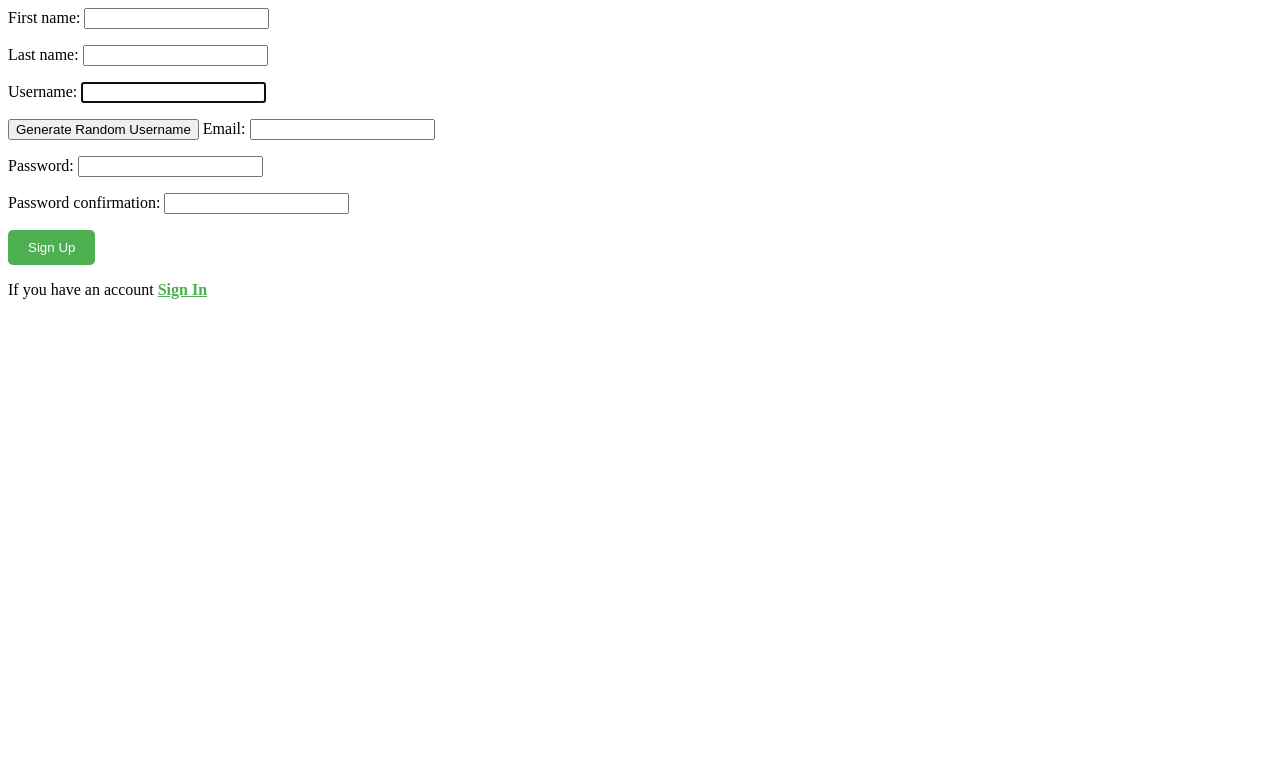
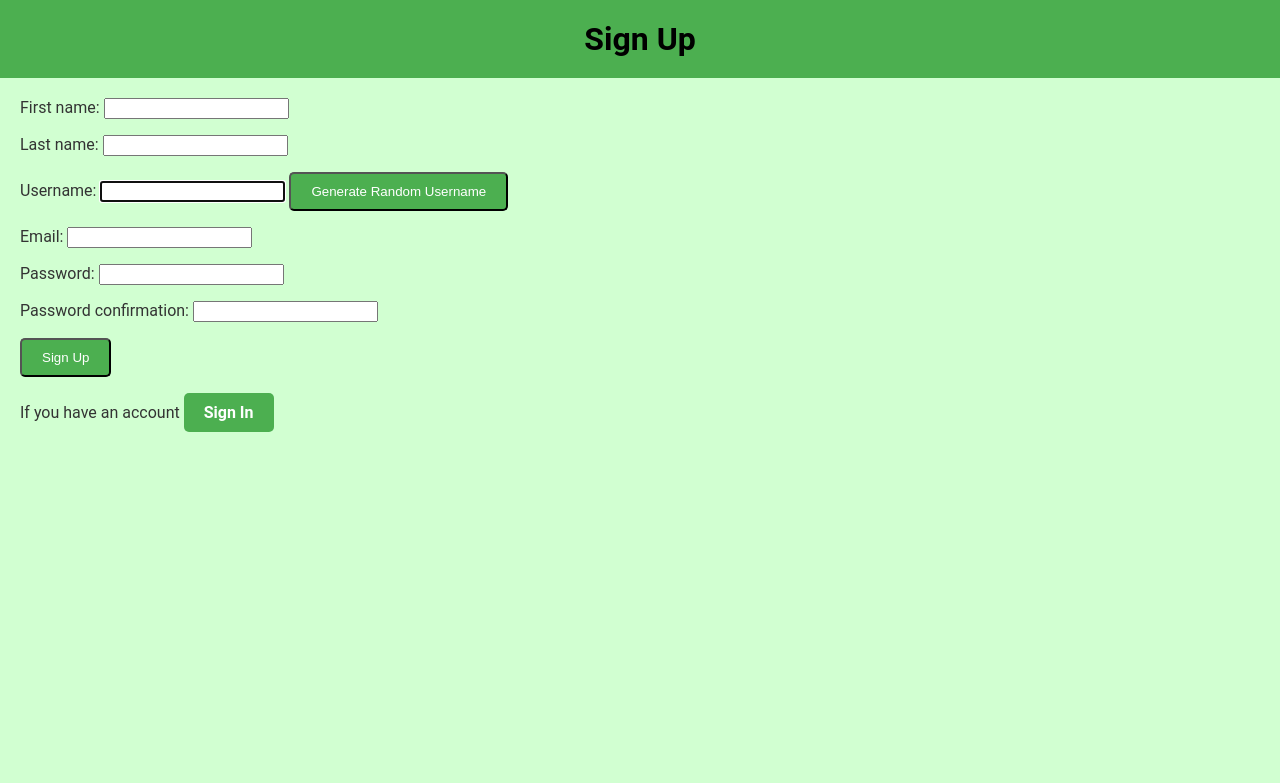
Before and after one commit to x22185101/x22185101_DevopsNew, a Django app: page /signup/ in a window 1280 px wide. Shown: the top 783 px of the page. Run offline with Django 3.2, Linux system fonts and the light colour scheme.

Commit message:
Changed styling

```diff
--- a/dogs/settings.py
+++ b/dogs/settings.py
@@ -29,7 +29,7 @@ SECRET_KEY = secretkey
 # SECURITY WARNING: don't run with debug turned on in production!
 DEBUG = True
 
-ALLOWED_HOSTS = ['127.0.0.1','94bc11ea8c8f4c19876d6d08debe454c.vfs.cloud9.eu-west-1.amazonaws.com', 'x22185101-cdos-app-env.eba-phserbpr.eu-west-2.elasticbeanstalk.com']
+ALLOWED_HOSTS = ['127.0.0.1','22185101-scpapi-env.eba-ysd6uuzy.us-east-1.elasticbeanstalk.com', 'x22185101-cdos-app-env.eba-phserbpr.eu-west-2.elasticbeanstalk.com','22185101-scp-env.eba-e2iq4bj4.us-east-1.elasticbeanstalk.com']
 
 
 
--- a/users/templates/users/signout.html
+++ b/users/templates/users/signout.html
@@ -85,7 +85,8 @@
         }
 
         .cta-button:hover {
-            background-color: #45a049;
+            background-color: #040d05;
+            color: #fff;
         }
 
         .content-container {
--- a/users/templates/users/signup.html
+++ b/users/templates/users/signup.html
@@ -1,222 +1,262 @@
+<!DOCTYPE html>
+<html lang="en">
+<head>
+    <meta charset="UTF-8">
+    <title>Sign Up</title>
     <style>
+        body {
+            font-family: 'Roboto', Arial, sans-serif;
+            color: #333;
+            margin: 0;
+            padding: 0;
+            background-color: #d1ffd1;
+        }
+
+        .header {
+            background-color: #4CAF50;
+            color: #fff;
+            padding: 20px;
+            text-align: center;
+            margin-bottom: 0;
+        }
+
+        .header h1 {
+            margin: 0;
+        }
+
+        .right-links {
+            position: absolute;
+            top: 20px;
+            right: 20px;
+            font-size: 16px;
+            color: #fff;
+        }
+
+        h1, h2, h3, h4, h5, h6 {
+            color: #000;
+        }
+
+        .center-heading {
+            text-align: center;
+        }
+
+        ul {
+            list-style: none;
+            margin: 0;
+            display: flex;
+            justify-content: center;
+            align-items: center;
+            background-color: #fff;
+            padding: 10px;
+            border-radius: 6px;
+            box-shadow: 0 4px 8px rgba(0, 0, 0, 0.1);
+            margin-bottom: 20px;
+        }
+
+        li {
+            margin: 0 10px;
+        }
+
+        a {
+            text-decoration: none;
+            color: #4CAF50;
+            font-weight: bold;
+            transition: color 0.3s ease-in-out;
+        }
+
+        a:hover {
+            color: #45a049;
+        }
+
+        p {
+            font-size: 16px;
+            color: #555;
+        }
+
+        .cta-button {
+            display: inline-block;
+            padding: 10px 20px;
+            background-color: #4CAF50;
+            color: #fff;
+            text-decoration: none;
+            border-radius: 5px;
+            transition: background-color 0.3s ease-in-out;
+            margin-right: 10px;
+        }
+
+        .cta-button:hover {
+            background-color: #040d05;
+            color: #fff;
+        }
+
+        .generate-username-button {
+            display: inline-block;
+            padding: 10px 20px;
+            background-color: #4CAF50;
+            color: #fff;
+            text-decoration: none;
+            border-radius: 5px;
+            transition: background-color 0.3s ease-in-out;
+            margin-right: 10px;
+        }
+
+        .generate-username-button:hover {
+            background-color: #040d05;
+            color: #fff;
+        }
+
+        .content-container {
+            margin: 20px;
+        }
+
+        /* Modal styles */
+
         .modal {
-
             display: none;
-
             position: fixed;
-
             z-index: 1;
-
             left: 0;
-
             top: 0;
-
             width: 100%;
-
             height: 100%;
-
             overflow: auto;
-
             background-color: rgba(0,0,0,0.4);
-
             padding-top: 60px;
-
         }
 
         .modal-content {
-
             background-color: #fefefe;
-
             margin: 5% auto;
-
             padding: 20px;
-
             border: 1px solid #888;
-
             width: 80%;
-
         }
 
         .close {
-
             color: #aaa;
-
             float: right;
-
             font-size: 28px;
-
             font-weight: bold;
-
         }
 
         .close:hover,
+        .close:focus {
+            color: black;
+            text-decoration: none;
+            cursor: pointer;
+        }
+    </style>
+</head>
+<body>
+    <div class="header">
+        <h1 class="center-heading">Sign Up</h1>
+    </div>
 
-        .close:focus {
-
-            color: black;
-
-            text-decoration: none;
-
-            cursor: pointer;
-
-        }
-
-</style>
+    <div class="content-container">
         <form method="POST">
             {% csrf_token %}
-
+            <div>
                 {{ form.first_name.label_tag }}
-
                 {{ form.first_name }}
-
                 <p class="error-message">{{ form.first_name.errors }}</p>
-
+            </div>
+            <div>
                 {{ form.last_name.label_tag }}
-
                 {{ form.last_name }}
-
                 <p class="error-message">{{ form.last_name.errors }}</p>
-
+            </div>
+            <div>
                 {{ form.username.label_tag }}
-
                 {{ form.username }}
-
+                <button type="button" class="generate-username-button" onclick="openModal()">Generate Random Username</button>
                 <p class="error-message">{{ form.username.errors }}</p>
-
-<button type="button" class="generate-username-button" onclick="openModal()">Generate Random Username</button>
-
+            </div>
+            <div>
                 {{ form.email.label_tag }}
-
                 {{ form.email }}
-
                 <p class="error-message">{{ form.email.errors }}</p>
-
+            </div>
+            <div>
                 {{ form.password1.label_tag }}
-
                 {{ form.password1 }}
-
                 <p class="error-message">{{ form.password1.errors }}</p>
-
+            </div>
+            <div>
                 {{ form.password2.label_tag }}
-
                 {{ form.password2 }}
-
                 <p class="error-message">{{ form.password2.errors }}</p>
-
-
+            </div>
             <div>
-        <button type="submit" style="background-color: #4CAF50; color: #fff; padding: 10px 20px; border: none; border-radius: 5px; cursor: pointer; transition: background-color 0.3s ease-in-out;">Sign Up</button>
+                <button type="submit" class="cta-button">Sign Up</button>
             </div>
-
             <p></p>
-
             <div>
-        If you have an account <a href="{% url 'sign_in' %}" style="color: #4CAF50; font-weight: bold;">Sign In</a>
+                If you have an account <a href="{% url 'sign_in' %}" class="cta-button">Sign In</a>
             </div>
         </form>
 
         <!-- Modal -->
-
         <div id="myModal" class="modal">
-
             <div class="modal-content">
-
                 <span class="close" onclick="closeModal()">&times;</span>
-
                 <h2>Generated Username</h2>
-
                 <p id="modal-username"></p>
-
                 <!-- Copy button -->
-
                 <button type="button" onclick="copyUsername()">Copy Username</button>
-
             </div>
-
         </div>
-
     </div>
 
     <script>
+        function copyTextToClipboard(text) {
+            var textArea = document.createElement("textarea");
+            textArea.value = text;
+            document.body.appendChild(textArea);
+            textArea.select();
+            document.execCommand("copy");
+            document.body.removeChild(textArea);
+        }
 
         function openModal() {
-
             document.getElementById("myModal").style.display = "block";
-
             var firstName = document.getElementById('id_first_name').value;
-
             var lastName = document.getElementById('id_last_name').value;
-
             console.log(firstName);
-
             // Check if both first name and last name are provided
-
             if (firstName.trim() === '' || lastName.trim() === '') {
-
                 alert('Please provide both first name and last name.');
-
                 return;
-
             }
-
             fetch('https://vi6vw30ana.execute-api.eu-west-1.amazonaws.com/dev', {
-
                 method: 'POST',
-
                 headers: {
-
                     'Content-Type': 'application/json'
-
                 },
-
                 body: JSON.stringify({
-
                     first_name: firstName,
-
                     last_name: lastName
-
                 })
-
             })
-
                 .then(response => response.json())
-
                 .then(data => {
-
                     document.getElementById('modal-username').innerText = data.username;
-
                 })
-
                 .catch(error => {
-
                     console.error('Error:', error);
-
                     // Handle error
-
                     alert('Failed to generate username. Please try again later.');
-
                 });
-
         }
 
         function closeModal() {
-
             document.getElementById("myModal").style.display = "none";
-
         }
-
 
         function copyUsername() {
             var username = document.getElementById("modal-username").innerText;
-        navigator.clipboard.writeText(username)
-            .then(() => {
+            copyTextToClipboard(username);
             alert("Username copied to clipboard: " + username);
-            })
-            .catch(err => {
-                console.error('Error:', err);
-                alert('Failed to copy username to clipboard.');
-            });
         }
-
-
     </script>
+</body>
+</html>
--- a/users/views.py
+++ b/users/views.py
@@ -13,7 +13,7 @@ def sign_up(request):
             un = form.cleaned_data.get('username')
             messages.success(request,
                 'Account has been successfully created for {}!'.format(un))
-            return redirect('users:sign_in')  # Redirect to sign-in page after sign-up
+            return redirect('animal_shelter:index')  # Redirect to sign-in page after sign-up
     elif request.method == "GET":
         form = UserSignUpForm()
     return render(request, 'users/signup.html', {'form': form})
```
Also changed, not shown: animal_shelter/templates/animal_shelter/index.html (+5 -4 lines), pet_products/templates/pet_products/coupon.html (+61 -1 lines), db.sqlite3. Lines whose indentation alone changed are shown as unchanged.
